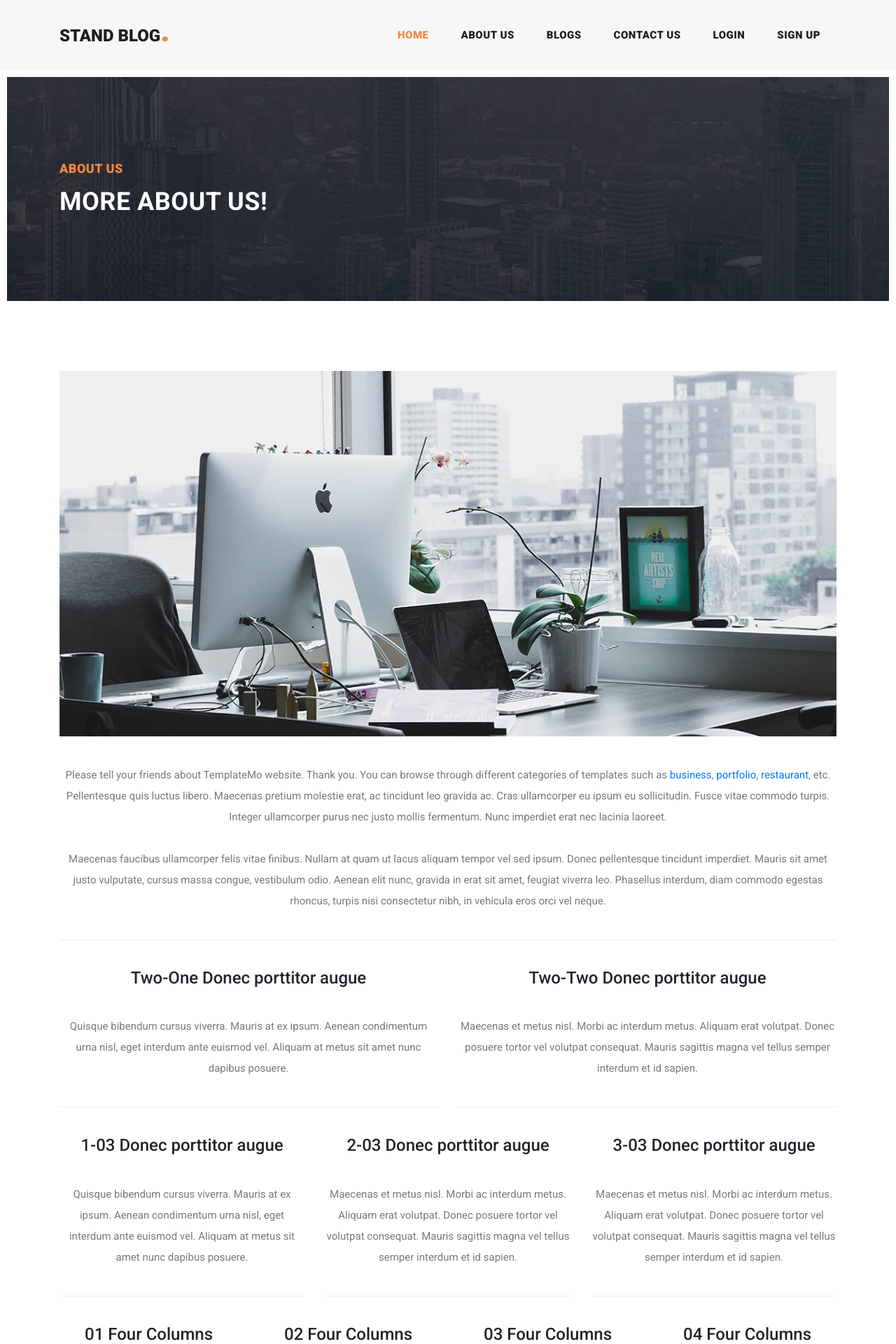
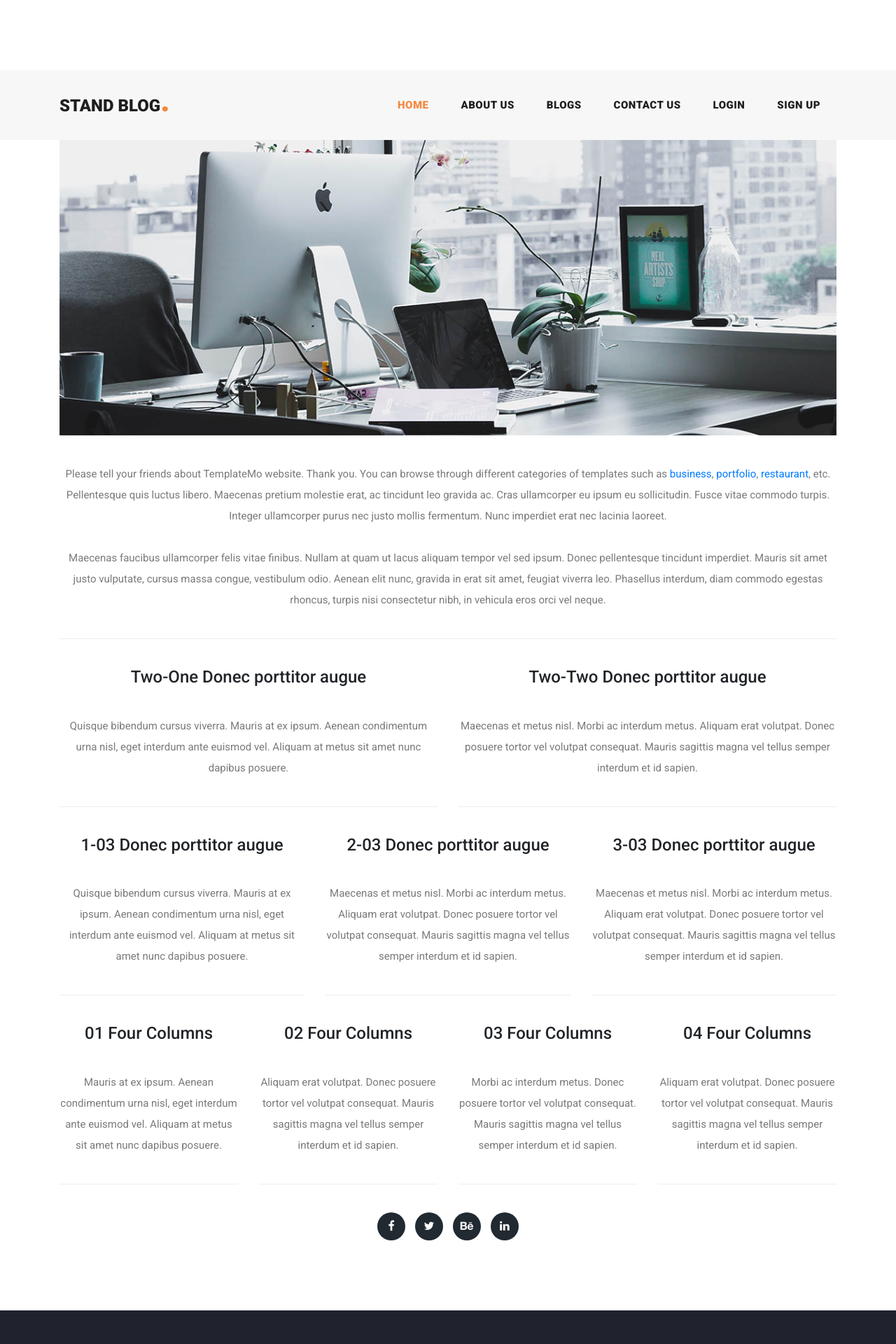
Before and after one commit to Mahdi6gh/BlogSite, a Django app: page /about/ in a window 1280 px wide. Shown: the top 1920 px of the page at 70% size. Run offline with Django 5.2, Linux system fonts and the light colour scheme; some libraries are stand-ins or nearby versions.

Commit message:
delete ad banner

```diff
--- a/homePageApp/templates/homePageApp/about.html
+++ b/homePageApp/templates/homePageApp/about.html
@@ -54,20 +54,6 @@
 
     <!-- Page Content -->
     <!-- Banner Starts Here -->
-    <div class="heading-page header-text">
-      <section class="page-heading">
-        <div class="container">
-          <div class="row">
-            <div class="col-lg-12">
-              <div class="text-content">
-                <h4>about us</h4>
-                <h2>more about us!</h2>
-              </div>
-            </div>
-          </div>
-        </div>
-      </section>
-    </div>
 
     <!-- Banner Ends Here -->
 
```
